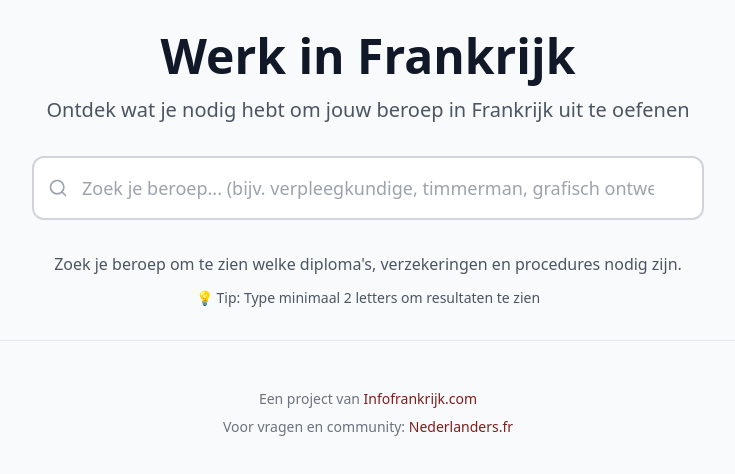
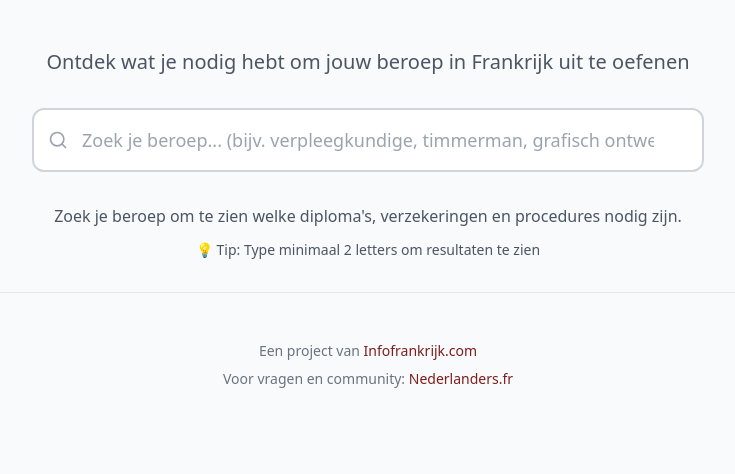
Before and after one commit to antonnoe/Werk-in-Frankrijk-platform, a Next.js app: page / in a window 1280 px wide. Shown: the top 474 px of the page, without its empty margins (272-1007 px from the left). Built offline with nearby package versions, Linux system fonts and the light colour scheme.

Commit message:
Update header color in page component
Changed the header color to a specific shade of red.

```diff
--- a/app/page.tsx
+++ b/app/page.tsx
@@ -14,8 +14,7 @@ export default function HomePage() {
       <div className="max-w-6xl mx-auto space-y-8">
         {/* Header */}
         <div className="text-center space-y-4">
-          <h1 className="text-4xl md:text-5xl font-bold text-gray-900">
-            Werk in Frankrijk
+          <h1 className="text-4xl md:text-5xl font-bold" style={{color: '#800000'}}>
           </h1>
           <p className="text-xl text-gray-600 max-w-2xl mx-auto">
             Ontdek wat je nodig hebt om jouw beroep in Frankrijk uit te oefenen
```
